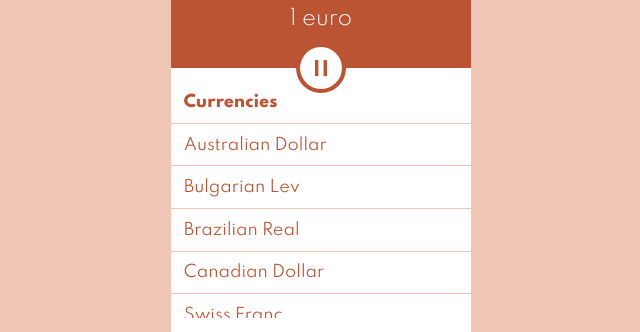
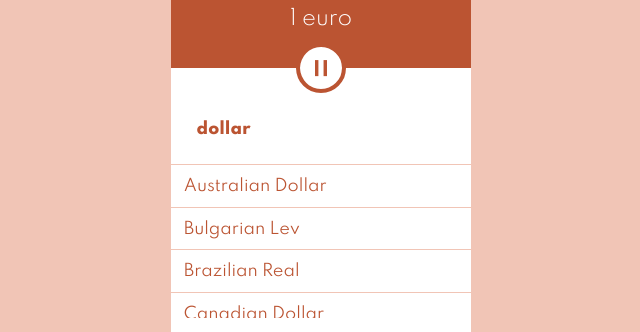
Before and after one commit to dimitri-hoareau/React-class-state-converter, a React app: page / in a window 1280 px wide. Shown: the part 74-406 px from the top of the page, without its empty margins (319-959 px from the left). Built offline with nearby package versions, Linux system fonts and the light colour scheme.

Commit message:
Controlled filter input

```diff
--- a/src/components/App/index.js
+++ b/src/components/App/index.js
@@ -21,12 +21,18 @@ class App extends React.Component {
 
   state = {
     open: true,
-    search: "toto",
+    search: "dollar",
     baseAmount: 1,
     devise: {
       name: "United States Dollar",
       rate: 1.09,
     },
+  };
+
+  changeSearch = (text) => {
+    this.setState({
+      search: text,
+    });
   };
 
   toggle = () => {
@@ -43,7 +49,7 @@ class App extends React.Component {
   };
 
   render() {
-    const { open, devise, baseAmount } = this.state;
+    const { open, devise, baseAmount, search } = this.state;
 
     const roundedConversion = Math.round(baseAmount * devise.rate * 100) / 100;
 
@@ -52,7 +58,12 @@ class App extends React.Component {
         <Header amount={baseAmount} />
         <Toggler open={open} toggle={this.toggle} />
         {open && (
-          <Currencies list={data} onCurrencyClick={this.setSelectedCurrency} />
+          <Currencies
+            search={search}
+            onFilterChange={this.changeSearch}
+            list={data}
+            onCurrencyClick={this.setSelectedCurrency}
+          />
         )}
 
         <Amount value={roundedConversion} currency={devise.name} />
--- a/src/components/Currencies/index.js
+++ b/src/components/Currencies/index.js
@@ -3,16 +3,32 @@ import "./style.scss";
 import PropTypes, { checkPropTypes } from "prop-types";
 
 const Currencies = (props) => {
+  const { list, onCurrencyClick, search, onFilterChange } = props;
   return (
     <div className="currencies">
-      <div className="currencies-title">Currencies</div>
+      <div className="currencies-title">
+        <input
+          type="text"
+          placeholder="Filter..."
+          className="currencies-search"
+          value={search}
+          onChange={(evt) => {
+            const content = evt.target.value;
+            // Je voudrais changer dans mon state
+            // cla propriété "search" pour qu'elle
+            // contienne ce qui a été tapé
+            console.log(content);
+            onFilterChange(content);
+          }}
+        />
+      </div>
       <ul className="currencies-list">
-        {props.list.map((objetCurrency) => (
+        {list.map((objetCurrency) => (
           <li
             key={objetCurrency.name}
             className="currency"
             onClick={() => {
-              props.onCurrencyClick(objetCurrency);
+              onCurrencyClick(objetCurrency);
             }} // Au cclic j'execute la fonction RETURNED par handleClick
           >
             {objetCurrency.name}
--- a/src/components/Currencies/style.scss
+++ b/src/components/Currencies/style.scss
@@ -8,6 +8,18 @@
     padding: vars.$gutter;
     margin-top: vars.$gutter;
     font-weight: bold;
+  }
+
+  &-search {
+    padding: vars.$gutter;
+    margin-top: vars.$gutter;
+    width: 100%;
+    border: none;
+    color: vars.$color;
+    font: inherit;
+    &::placeholder {
+      color: vars.$color-alt;
+    }
   }
 }
 
```
Also changed, not shown: exos.md (+1 -1 lines).
